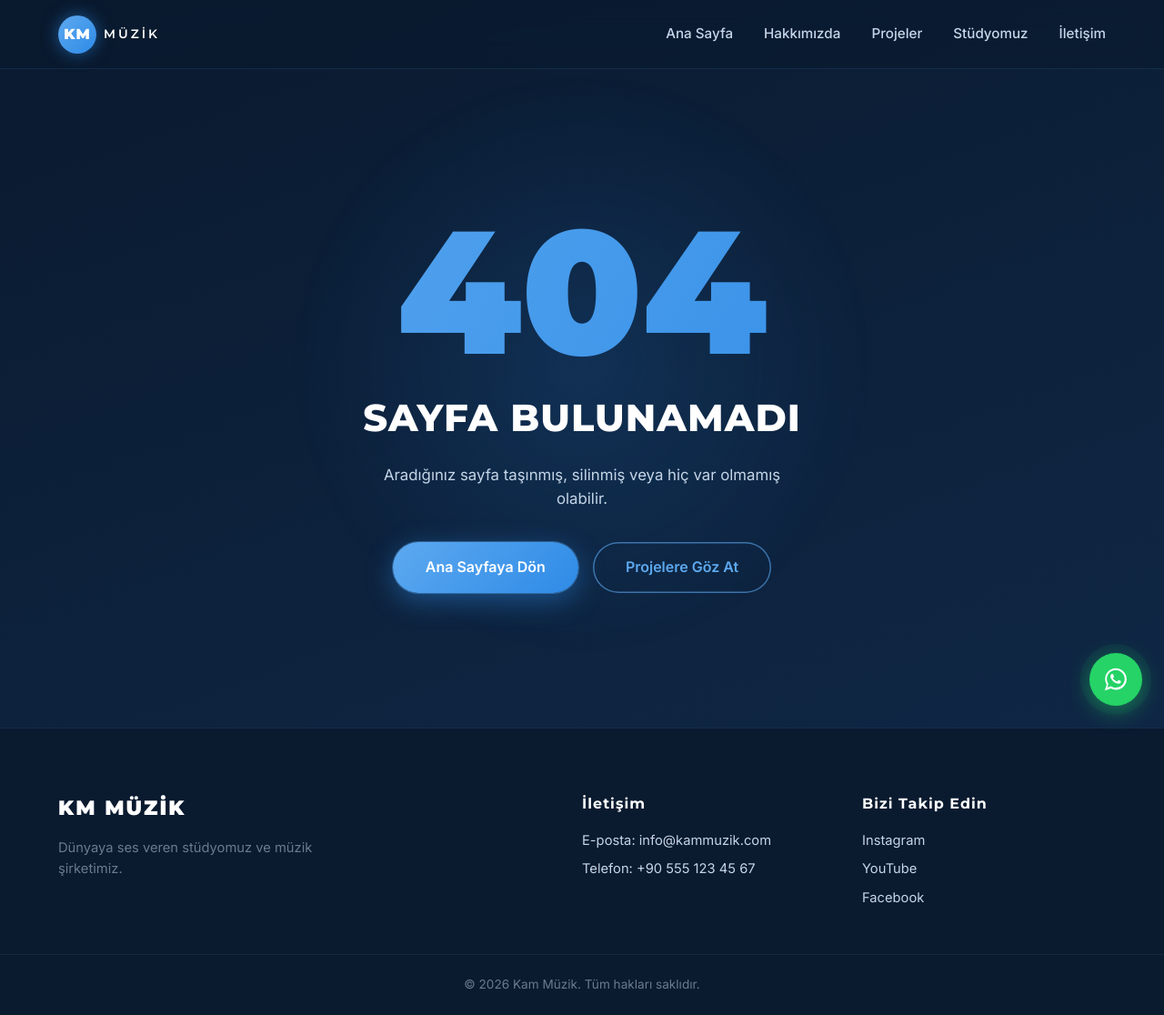
After one commit to immertt/KamMuzik, a Django app: template templates/404.html in a window 1280 px wide. The commit adds this page. Shown: the whole page at 91% size. Run offline with Django 5.2, Linux system fonts and the light colour scheme; the template is opened without the code that fills it, so the values that code supplies are empty; data comes from the database, SQL or seed files in the repository; some libraries are stand-ins or nearby versions.

Commit message:
SEO paketi: meta/OpenGraph, sitemap, robots.txt ve ozel hata sayfalari

```diff
--- a/catalog/static/catalog/css/style.css
+++ b/catalog/static/catalog/css/style.css
@@ -936,3 +936,61 @@ textarea.form__input { resize: vertical; min-height: 120px; }
 /* hero__content ve glow bu katmanların ÜSTÜNDE kalsın */
 .hero__content { z-index: 3; }
 .hero__glow { z-index: 2; }
+
+/* ============================================================
+   HATA SAYFALARI (404 / 500) — style.css sonuna yapıştır
+   ============================================================ */
+.error-page {
+    position: relative;
+    min-height: 100vh;
+    display: flex;
+    align-items: center;
+    justify-content: center;
+    text-align: center;
+    background: linear-gradient(160deg, var(--navy-deep) 0%, var(--navy) 100%);
+    color: var(--white);
+    overflow: hidden;
+    padding: var(--nav-h) 0 0;
+}
+.error-page__glow {
+    position: absolute;
+    width: 700px; height: 700px;
+    top: 50%; left: 50%;
+    transform: translate(-50%, -50%);
+    background: radial-gradient(circle, rgba(46,139,230,0.22) 0%, transparent 65%);
+    pointer-events: none;
+    animation: pulse 6s ease-in-out infinite;
+}
+.error-page__inner { position: relative; z-index: 2; }
+.error-page__code {
+    display: block;
+    font-family: var(--font-display);
+    font-weight: 900;
+    font-size: clamp(6rem, 18vw, 12rem);
+    line-height: 1;
+    background: linear-gradient(120deg, var(--blue-light), var(--blue));
+    -webkit-background-clip: text;
+    background-clip: text;
+    -webkit-text-fill-color: transparent;
+    margin-bottom: 10px;
+}
+.error-page__title {
+    font-family: var(--font-display);
+    font-weight: 800;
+    font-size: clamp(1.6rem, 4vw, 2.6rem);
+    text-transform: uppercase;
+    letter-spacing: 1px;
+    margin-bottom: 16px;
+}
+.error-page__text {
+    color: var(--text-light);
+    font-size: 1.05rem;
+    max-width: 480px;
+    margin: 0 auto 34px;
+}
+.error-page__actions {
+    display: flex;
+    gap: 16px;
+    justify-content: center;
+    flex-wrap: wrap;
+}
--- a/catalog/templates/catalog/base.html
+++ b/catalog/templates/catalog/base.html
@@ -6,6 +6,27 @@
     <meta name="viewport" content="width=device-width, initial-scale=1.0">
     <title>{% block title %}Kam Müzik{% endblock %}</title>
     <meta name="description" content="{% block meta_description %}Kam Müzik — Ses kayıt stüdyosu, albüm ve klip yapımı, dijital dağıtım hizmetleri.{% endblock %}">
+
+    <!-- Open Graph (sosyal medya önizlemesi) -->
+    <meta property="og:type" content="website">
+    <meta property="og:site_name" content="Kam Müzik">
+    <meta property="og:title" content="{% block og_title %}Kam Müzik — Ses ve Yapım{% endblock %}">
+    <meta property="og:description" content="{% block og_description %}Ses kayıt stüdyosu, albüm ve klip yapımı, dijital dağıtım hizmetleri.{% endblock %}">
+    <meta property="og:locale" content="tr_TR">
+    {% block og_image %}
+    {% if site.hero_image %}
+    <meta property="og:image" content="{{ request.scheme }}://{{ request.get_host }}{{ site.hero_image.url }}">
+    {% endif %}
+    {% endblock %}
+
+    <!-- Twitter Card -->
+    <meta name="twitter:card" content="summary_large_image">
+    <meta name="twitter:title" content="{% block twitter_title %}Kam Müzik{% endblock %}">
+    <meta name="twitter:description" content="{% block twitter_description %}Ses kayıt stüdyosu, albüm ve klip yapımı, dijital dağıtım.{% endblock %}">
+
+    <!-- Diğer SEO meta -->
+    <meta name="robots" content="index, follow">
+    <meta name="author" content="Kam Müzik">
 
     <!-- Google Fonts: Montserrat (başlık) + Inter (gövde) -->
     <link rel="preconnect" href="https://fonts.googleapis.com">
--- a/config/settings.py
+++ b/config/settings.py
@@ -31,7 +31,6 @@ DEBUG = True
 
 ALLOWED_HOSTS = []
 
-
 # Application definition
 
 INSTALLED_APPS = [
@@ -41,6 +40,7 @@ INSTALLED_APPS = [
     'django.contrib.sessions',
     'django.contrib.messages',
     'django.contrib.staticfiles',
+    "django.contrib.sitemaps",
 
     #Kendi app'lerimiz
     'catalog',
@@ -63,7 +63,7 @@ ROOT_URLCONF = 'config.urls'
 TEMPLATES = [
     {
         'BACKEND': 'django.template.backends.django.DjangoTemplates',
-        'DIRS': [],
+        "DIRS": [BASE_DIR / "templates"],
         'APP_DIRS': True,
         "OPTIONS": {
             "context_processors": [
--- a/config/urls.py
+++ b/config/urls.py
@@ -2,11 +2,34 @@ from django.contrib import admin
 from django.urls import path, include
 from django.conf import settings
 from django.conf.urls.static import static
+from django.contrib.sitemaps.views import sitemap
+from catalog.sitemaps import StaticViewSitemap, SongSitemap, VideoClipSitemap
+
+sitemaps = {
+    "static": StaticViewSitemap,
+    "songs": SongSitemap,
+    "clips": VideoClipSitemap,
+}
+
+from django.http import HttpResponse
+
+def robots_txt(request):
+    lines = [
+        "User-agent: *",
+        "Disallow: /admin/",
+        "Allow: /",
+        "",
+        f"Sitemap: {request.scheme}://{request.get_host()}/sitemap.xml",
+    ]
+    return HttpResponse("\n".join(lines), content_type="text/plain")
 
 urlpatterns = [
     path("admin/", admin.site.urls),
+    path("sitemap.xml", sitemap, {"sitemaps": sitemaps}, name="django.contrib.sitemaps.views.sitemap"),
+    path("robots.txt", robots_txt, name="robots_txt"),
     path("", include("contact.urls")),
     path("", include("catalog.urls")),
+
 ]
 
 if settings.DEBUG:
--- /dev/null
+++ b/templates/404.html
@@ -0,0 +1,20 @@
+{% extends "catalog/base.html" %}
+
+{% block title %}Sayfa Bulunamadı — Kam Müzik{% endblock %}
+
+{% block content %}
+<section class="error-page">
+    <div class="error-page__glow"></div>
+    <div class="container error-page__inner">
+        <span class="error-page__code">404</span>
+        <h1 class="error-page__title">Sayfa Bulunamadı</h1>
+        <p class="error-page__text">
+            Aradığınız sayfa taşınmış, silinmiş veya hiç var olmamış olabilir.
+        </p>
+        <div class="error-page__actions">
+            <a href="{% url 'catalog:home' %}" class="btn btn--primary">Ana Sayfaya Dön</a>
+            <a href="{% url 'catalog:catalog_list' %}" class="btn btn--outline">Projelere Göz At</a>
+        </div>
+    </div>
+</section>
+{% endblock %}
```
Also changed, not shown: catalog/sitemaps.py (added, +39 -0 lines), templates/500.html (added, +19 -0 lines).
